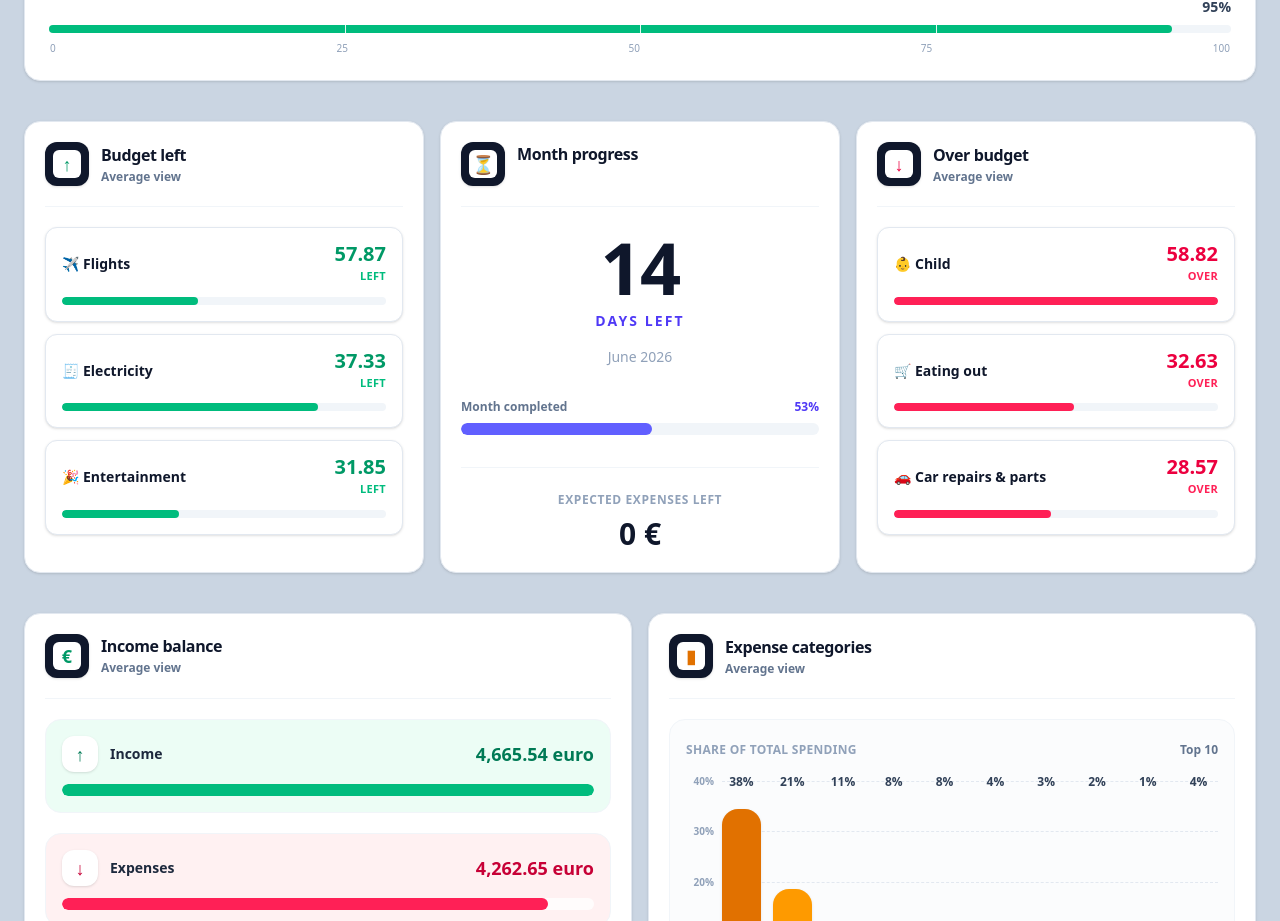
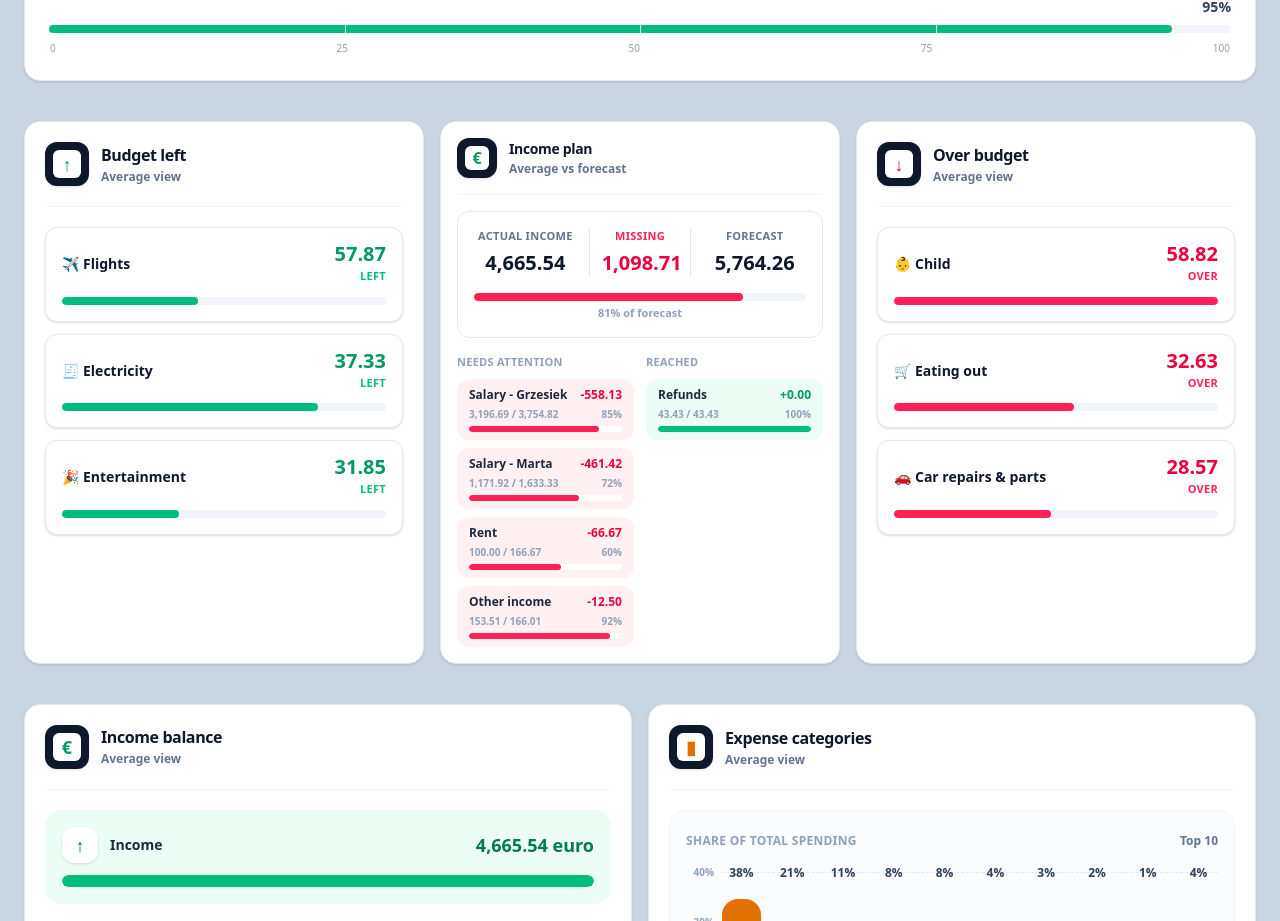
Before and after one commit to oleksaGrzegorz/budget-app, a React (Vite) app: page / in a window 1280 px wide. Shown: the part 960-1881 px from the top of the page. Built offline with nearby package versions, Linux system fonts and the light colour scheme; no server answers; the HTML template or start-up script is replaced by a standard one.

Commit message:
feat: update BudgetInsights and IncomeGoalCard components to integrate income data and improve progress calculations

```diff
--- a/src/components/BudgetInsights/BudgetInsights.tsx
+++ b/src/components/BudgetInsights/BudgetInsights.tsx
@@ -1,43 +1,26 @@
-import {
-  categories,
-  getCategoryAverageType,
-} from "../../data/categories";
+import type { Forecast } from "../../data/initialForecast";
 import type { BudgetData } from "../../types/budgetData";
 import type { GoalsData } from "../../types/goalsData";
 import type { PeriodOption } from "../../utils/budgetAverages";
 import { BiggestOverspendingCard } from "./BiggestOverspendingCard";
 import { BiggestSavingsCard } from "./BiggestSavingsCard";
-import { MonthProgressCard } from "./MonthProgressCard";
+import { IncomeGoalCard } from "./IncomeGoalCard";
 
 interface BudgetInsightsProps {
   expenses: BudgetData;
+  incomes: BudgetData;
   expenseGoals: GoalsData;
+  forecast: Forecast;
   period: PeriodOption;
 }
 
 export const BudgetInsights = ({
   expenses,
+  incomes,
   expenseGoals,
+  forecast,
   period,
 }: BudgetInsightsProps) => {
-  const expectedExpensesLeft =
-    period === "average"
-      ? 0
-      : categories.reduce((sum, category) => {
-          if (getCategoryAverageType(category) === "annual") {
-            return sum;
-          }
-
-          const goal = expenseGoals[category] ?? 0;
-          const spent = expenses[category]?.[period] ?? 0;
-
-          if (spent >= goal) {
-            return sum;
-          }
-
-          return sum + (goal - spent);
-        }, 0);
-
   return (
     <section className="grid gap-4 lg:grid-cols-3">
       <BiggestSavingsCard
@@ -46,7 +29,11 @@ export const BudgetInsights = ({
         period={period}
       />
 
-      <MonthProgressCard expectedExpensesLeft={expectedExpensesLeft} />
+      <IncomeGoalCard
+        incomes={incomes}
+        forecast={forecast}
+        period={period}
+      />
 
       <BiggestOverspendingCard
         expenses={expenses}
--- a/src/components/BudgetInsights/IncomeGoalCard.tsx
+++ b/src/components/BudgetInsights/IncomeGoalCard.tsx
@@ -21,6 +21,7 @@ type IncomePlanItem = {
   difference: number;
   missing: number;
   progress: number;
+  displayProgress: number;
   isBelowPlan: boolean;
   hasPlan: boolean;
 };
@@ -68,7 +69,8 @@ export const IncomeGoalCard = ({
 
       const difference = actual - planned;
       const missing = difference < 0 ? Math.abs(difference) : 0;
-      const progress = planned > 0 ? Math.min((actual / planned) * 100, 100) : 0;
+      const rawProgress = planned > 0 ? (actual / planned) * 100 : 0;
+      const progress = Math.min(rawProgress, 100);
 
       return {
         category,
@@ -77,6 +79,7 @@ export const IncomeGoalCard = ({
         difference,
         missing,
         progress,
+        displayProgress: rawProgress,
         isBelowPlan: difference < 0,
         hasPlan: planned > 0,
       };
@@ -94,8 +97,9 @@ export const IncomeGoalCard = ({
   const totalActual = items.reduce((sum, item) => sum + item.actual, 0);
   const totalPlanned = items.reduce((sum, item) => sum + item.planned, 0);
   const totalDifference = totalActual - totalPlanned;
-  const totalProgress =
-    totalPlanned > 0 ? Math.min((totalActual / totalPlanned) * 100, 100) : 0;
+  const totalRawProgress =
+    totalPlanned > 0 ? (totalActual / totalPlanned) * 100 : 0;
+  const totalProgress = Math.min(totalRawProgress, 100);
 
   return (
     <section className="flex h-full flex-col rounded-2xl border border-slate-200 bg-white p-4 shadow-sm">
@@ -170,7 +174,7 @@ export const IncomeGoalCard = ({
         </div>
 
         <div className="mt-1 text-center text-[11px] font-bold text-slate-400">
-          {Math.round(totalProgress)}% of forecast
+          {Math.round(totalRawProgress)}% of forecast
         </div>
       </div>
 
@@ -182,7 +186,7 @@ export const IncomeGoalCard = ({
 
           <div className="space-y-2">
             {belowPlanItems.length > 0 ? (
-              belowPlanItems.slice(0, 3).map((item) => (
+              belowPlanItems.map((item) => (
                 <div
                   key={item.category}
                   className="rounded-xl bg-rose-50 px-3 py-2"
@@ -202,7 +206,7 @@ export const IncomeGoalCard = ({
                       {formatMoney(item.actual)} / {formatMoney(item.planned)}
                     </span>
 
-                    <span>{Math.round(item.progress)}%</span>
+                    <span>{Math.round(item.displayProgress)}%</span>
                   </div>
 
                   <div className="mt-1 h-1.5 overflow-hidden rounded-full bg-white">
@@ -228,18 +232,35 @@ export const IncomeGoalCard = ({
 
           <div className="space-y-2">
             {reachedPlanItems.length > 0 ? (
-              reachedPlanItems.slice(0, 3).map((item) => (
+              reachedPlanItems.map((item) => (
                 <div
                   key={item.category}
-                  className="flex items-center justify-between gap-3 rounded-xl bg-emerald-50 px-3 py-2 text-xs"
+                  className="rounded-xl bg-emerald-50 px-3 py-2"
                 >
-                  <span className="truncate font-bold text-slate-700">
-                    {item.category}
-                  </span>
+                  <div className="flex items-center justify-between gap-3 text-xs">
+                    <span className="truncate font-black text-slate-800">
+                      {item.category}
+                    </span>
 
-                  <span className="shrink-0 font-black text-emerald-600">
-                    +{formatMoney(item.difference)}
-                  </span>
+                    <span className="shrink-0 font-black text-emerald-600">
+                      +{formatMoney(item.difference)}
+                    </span>
+                  </div>
+
+                  <div className="mt-1 flex items-center justify-between gap-3 text-[10px] font-bold text-slate-400">
+                    <span>
+                      {formatMoney(item.actual)} / {formatMoney(item.planned)}
+                    </span>
+
+                    <span>{Math.round(item.displayProgress)}%</span>
+                  </div>
+
+                  <div className="mt-1 h-1.5 overflow-hidden rounded-full bg-white">
+                    <div
+                      className="h-full rounded-full bg-emerald-500 transition-all duration-500"
+                      style={{ width: `${item.progress}%` }}
+                    />
+                  </div>
                 </div>
               ))
             ) : (
```
